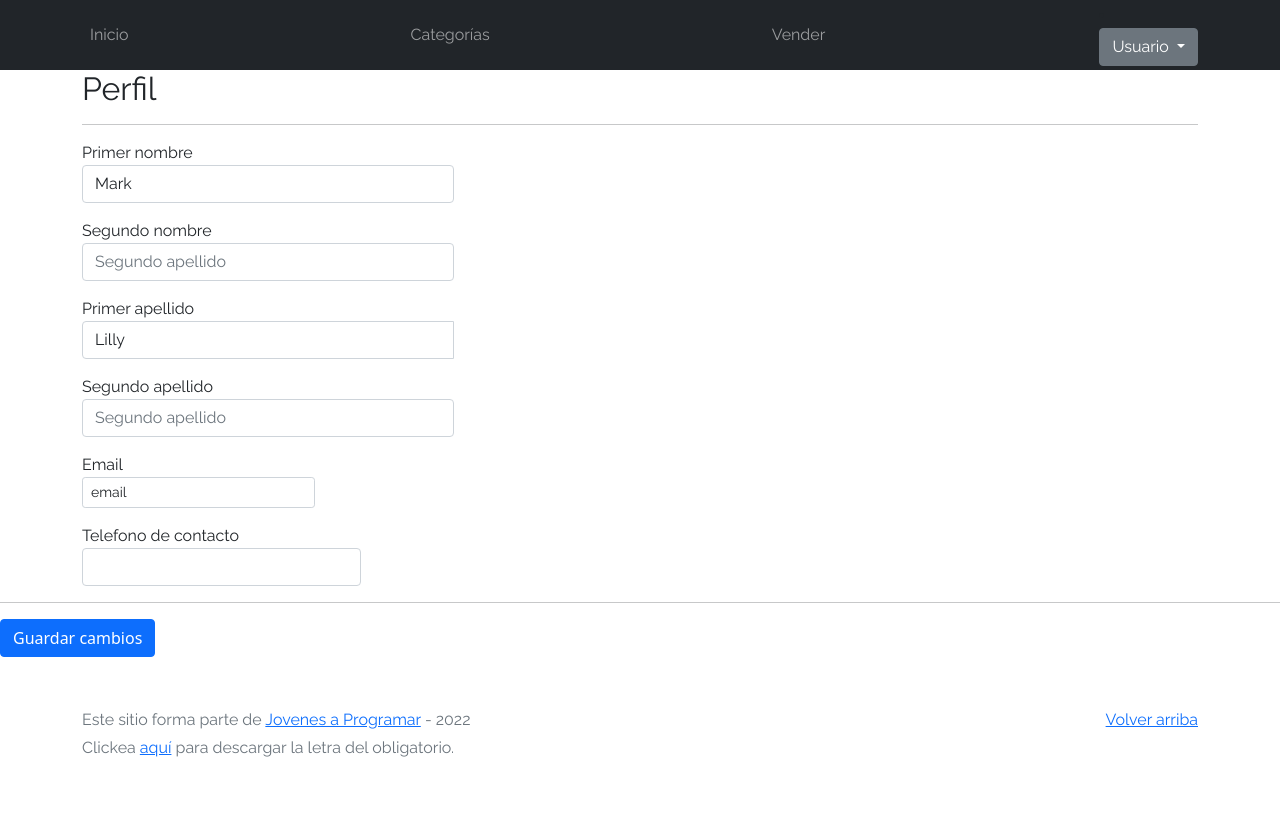
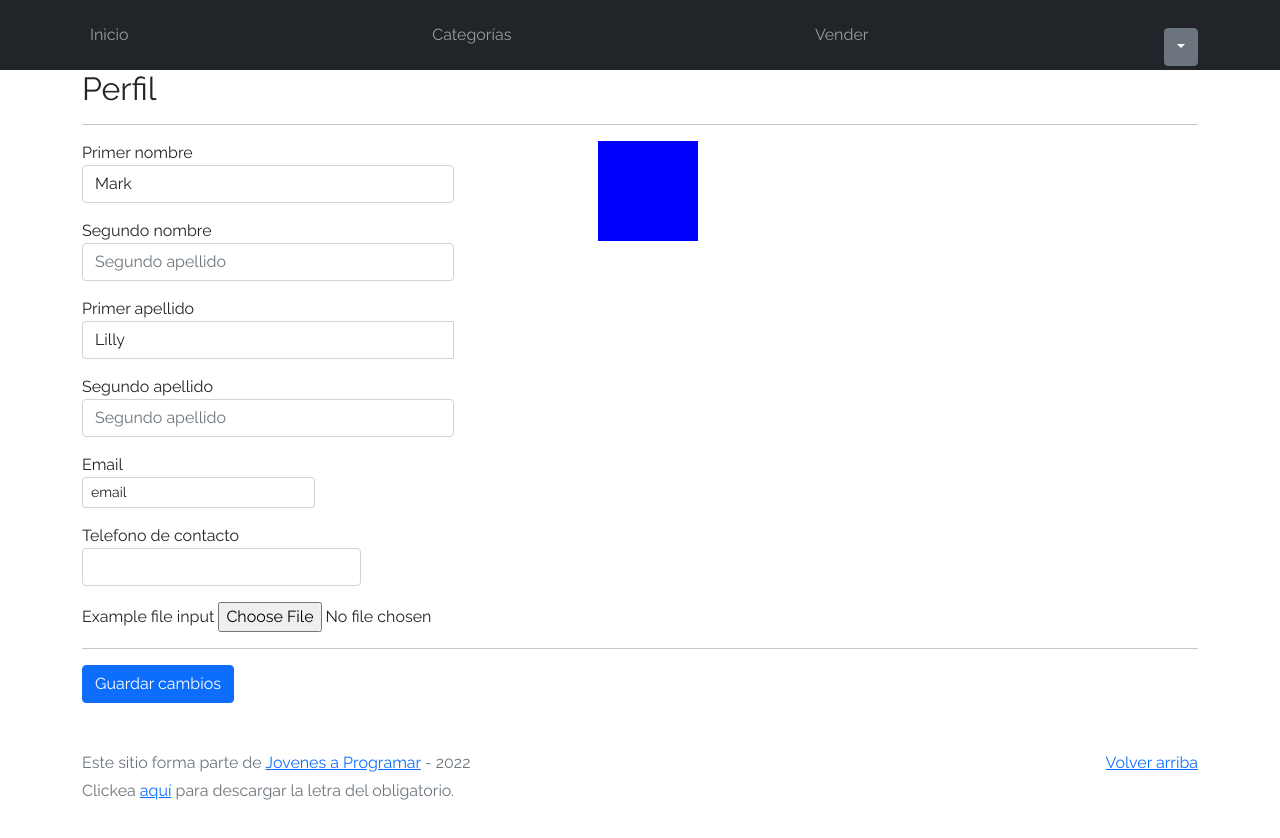
Before and after one commit to iltino/entregable, a plain HTML site: page my-profile.html in a window 1280 px wide. Before the commit the page ends 812 px from the top, so only its background shows below. Drawn offline with Linux system fonts and the light colour scheme.

Commit message:
actualizacion!

```diff
--- a/css/styles.css
+++ b/css/styles.css
@@ -219,3 +219,13 @@ a.custom-card:hover {
   border-radius: 7px;
   height: 30px;
 }
+
+.fotoPerfil{
+  width: 100px;
+  height: 100px;
+  float: right;
+
+  margin-right: 500px;
+
+  background-color: blue;
+}
--- a/js/init.js
+++ b/js/init.js
@@ -39,3 +39,6 @@ let getJSONData = function(url){
         return result;
     });
 }
+
+let nameuser=localStorage.getItem('user')
+            document.getElementById("nameUsuario").innerHTML=nameuser;
--- a/my-profile.html
+++ b/my-profile.html
@@ -67,6 +67,7 @@
       <div class="col">
         <h2>Perfil</h2>
         <hr>
+        <div class="fotoPerfil"></div>
       </div>
       <form class="needs-validation" novalidate>
         <div class="form-row">
@@ -114,9 +115,14 @@
             <input type="number" class="form-control" id="validationCustom05"  required>
             <div class="invalid-feedback">
 
-            </div>
+           </div>
           </div>
-        </div>
+
+          <div class="form-group">
+            <label for="exampleFormControlFile1">Example file input</label>
+            <input type="file" class="form-control-file" id="exampleFormControlFile1">
+          </div>
+
         <hr>
         <button class="btn btn-primary" type="submit">Guardar cambios</button>
       </form>
```
Also changed, not shown: categories.html (+1 -12 lines), js/cart.js (+5 -10 lines).
